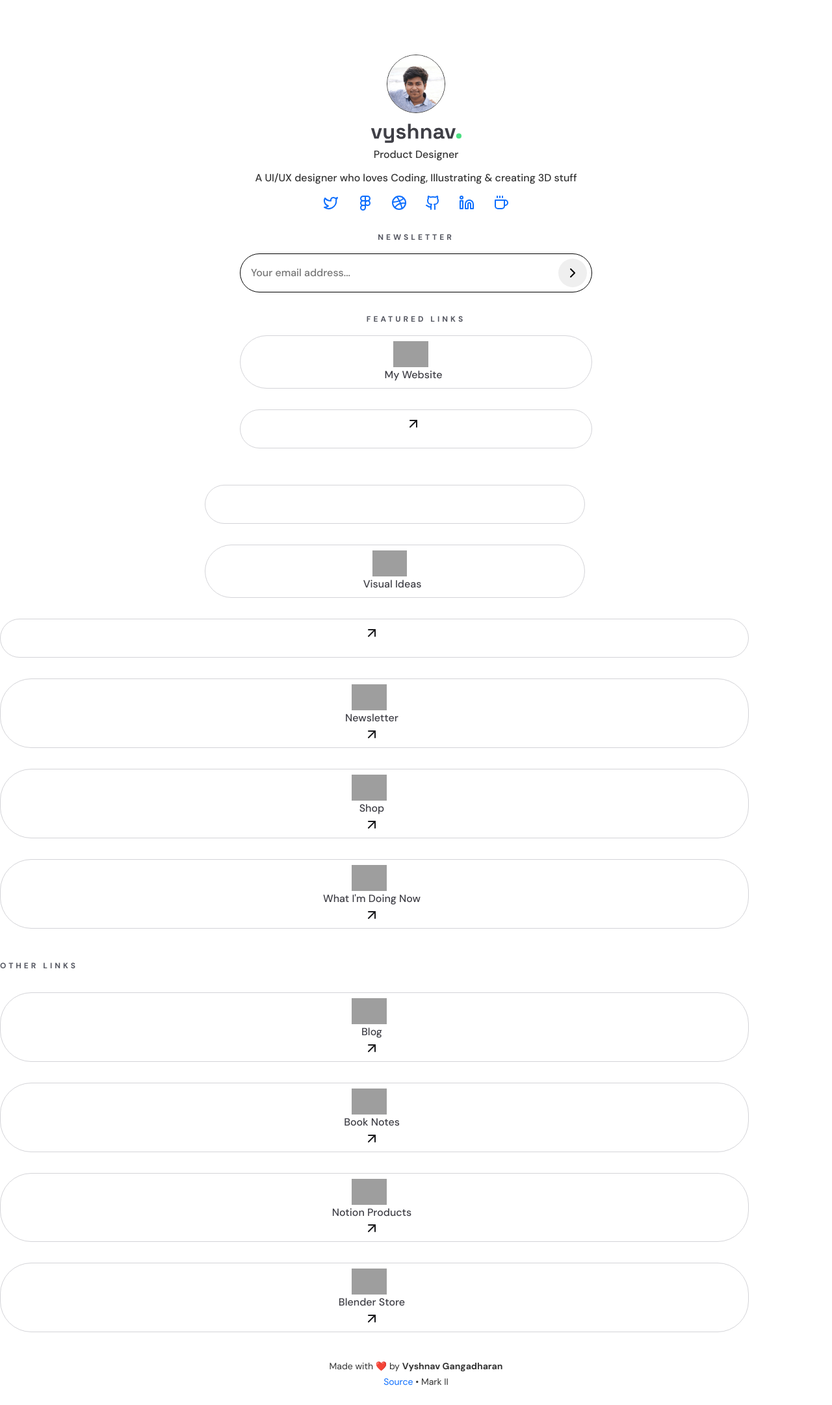
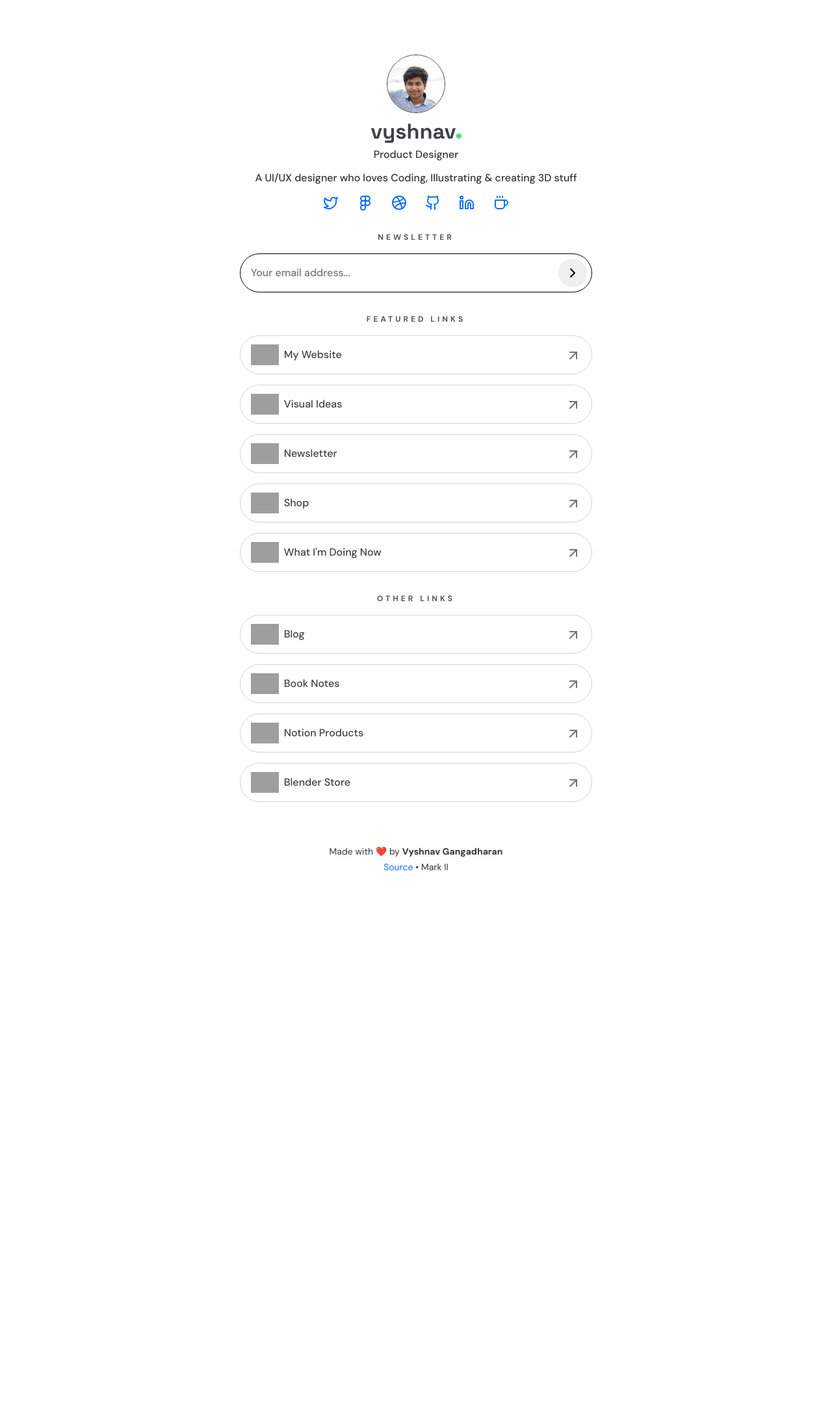
Before and after one commit to Vyshnav2255/links, a Jekyll site: the page built from index.html, in a window 1280 px wide. Shown: the whole page at 65% size. Built offline with Jekyll 4.4.1, drawn with Linux system fonts in a browser that asks for light colours; after the commit the page ends 1370 px from its top, so only the background shows below that; grey boxes are pictures that could not be loaded.

Commit message:
🚑️ Fixed BTN issue while using SVG or without Img

```diff
--- a/_includes/button.html
+++ b/_includes/button.html
@@ -1,4 +1,5 @@
 <a class="btn" href="{{ include.url | default: '#' }}" target="_blank" rel="noopener">
+    <div class="btn-content">
       <img src="{{ include.image }}"
       {% if include.image %}
       alt="{{ include.text }}"
@@ -9,5 +10,4 @@
     <span class="arrow">
       {% include svg/right-arrow.svg %}
     </span>
-  </div>
 </a>
--- a/_sass/_base.scss
+++ b/_sass/_base.scss
@@ -89,12 +89,6 @@ body {
     }
 }
 
-.links{
-    a{
-        display: block;
-    }
-}
-
 .btn{
     width: 90%;
     margin: 1rem auto;
@@ -102,18 +96,23 @@ body {
     color: $black;
     cursor: pointer;
     border-radius: 3rem;
-    padding: 0.5rem 1rem 0.5rem 0.5rem;
+    padding: 0.5rem 1rem;
     font-weight: 500;
     transition: all .14s ease-out;
     min-height: 60px;
+    display: flex;
+    align-items: center;
+    justify-content: space-between;
 
     img{
-        height: 2.5rem;
+        height: 2rem;
         margin-right: .5rem;
+        display: flex;
+        align-items: center;
     }
 
     .arrow{
-        color: $dark-900;
+        color: $dark-500;
         height: 1.5rem;
         width: 1.5rem;
     }
```
